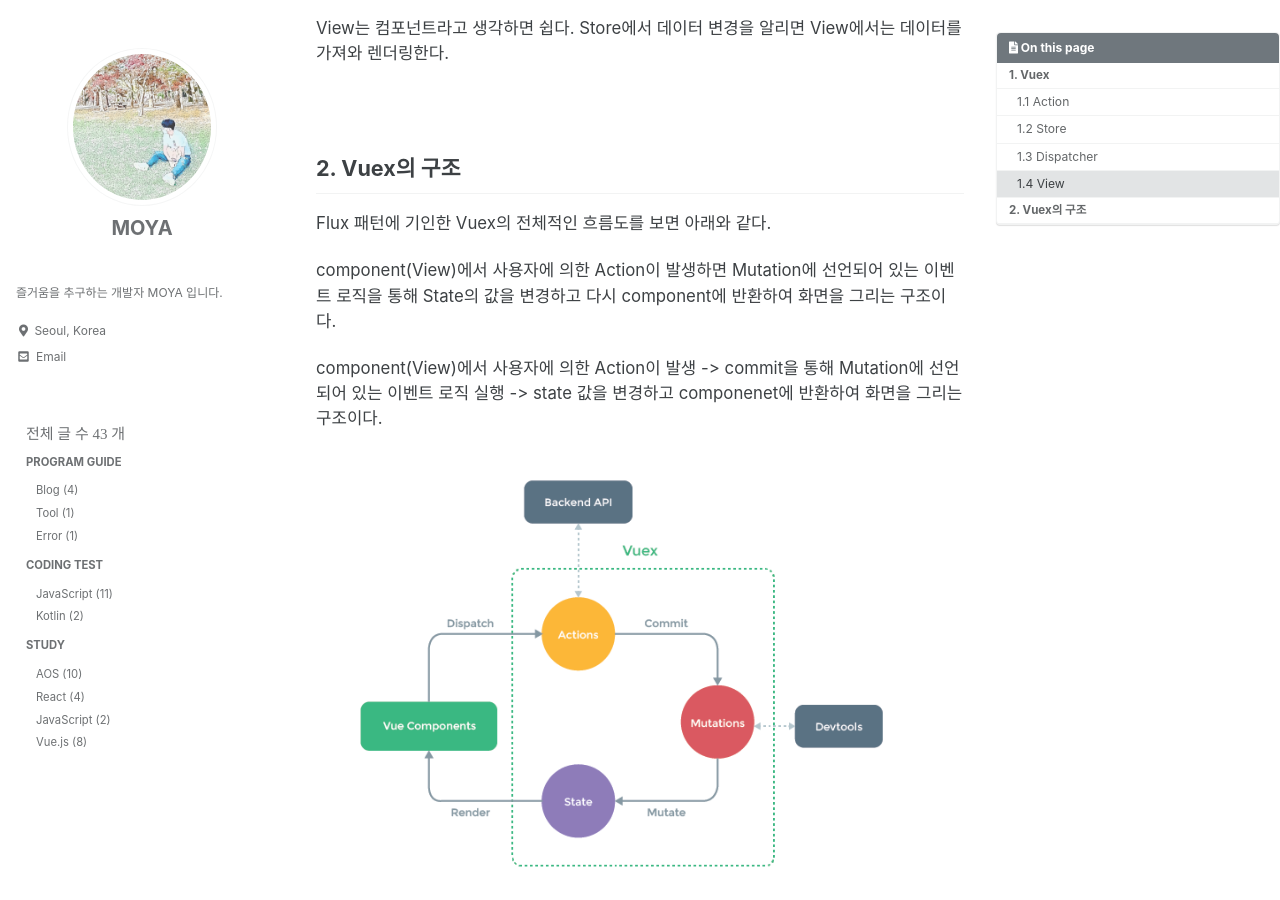
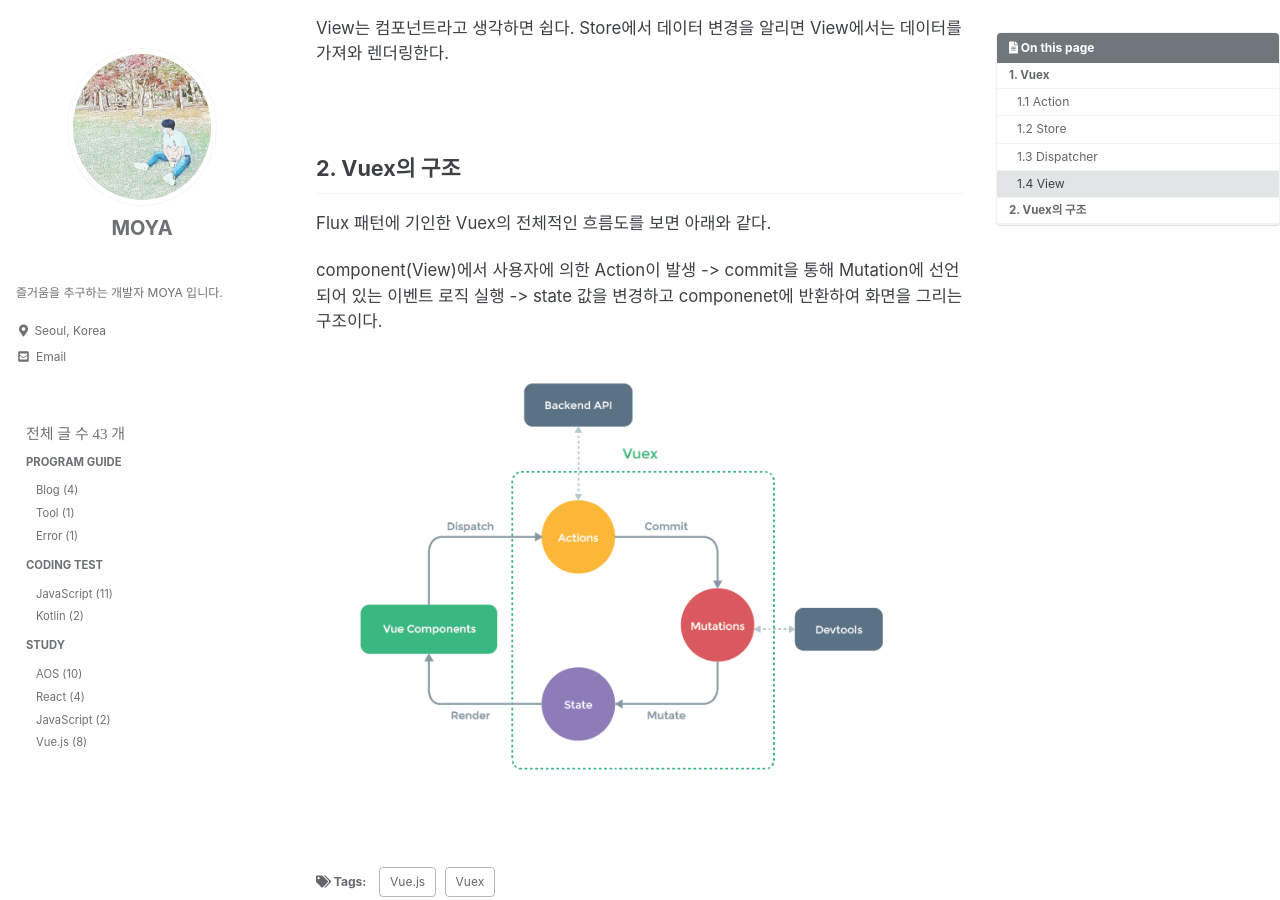
Before and after one commit to kdc7140/kdc7140.github.io, a Jekyll site: the page built from _posts/study/2022-10-03-vue008.md, in a window 1280 px wide and 900 px high, scrolled down 1639 px. Built offline with Jekyll 4.4.1, drawn with Linux system fonts in a browser that asks for light colours; cached includes are drawn as plain includes; some web fonts are replaced.

Commit message:
vuex contents change

```diff
--- a/_posts/study/2022-10-03-vue008.md
+++ b/_posts/study/2022-10-03-vue008.md
@@ -63,8 +63,6 @@
 
 Flux 패턴에 기인한 Vuex의 전체적인 흐름도를 보면 아래와 같다.
 
-component(View)에서 사용자에 의한 Action이 발생하면 Mutation에 선언되어 있는 이벤트 로직을 통해 State의 값을 변경하고 다시 component에 반환하여 화면을 그리는 구조이다.
-
 component(View)에서 사용자에 의한 Action이 발생 -> commit을 통해 Mutation에 선언되어 있는 이벤트 로직 실행 -> state 값을 변경하고 componenet에 반환하여 화면을 그리는 구조이다.
 
 <img src="/assets/images/vuex_structure.PNG"><br/><br/>
```
